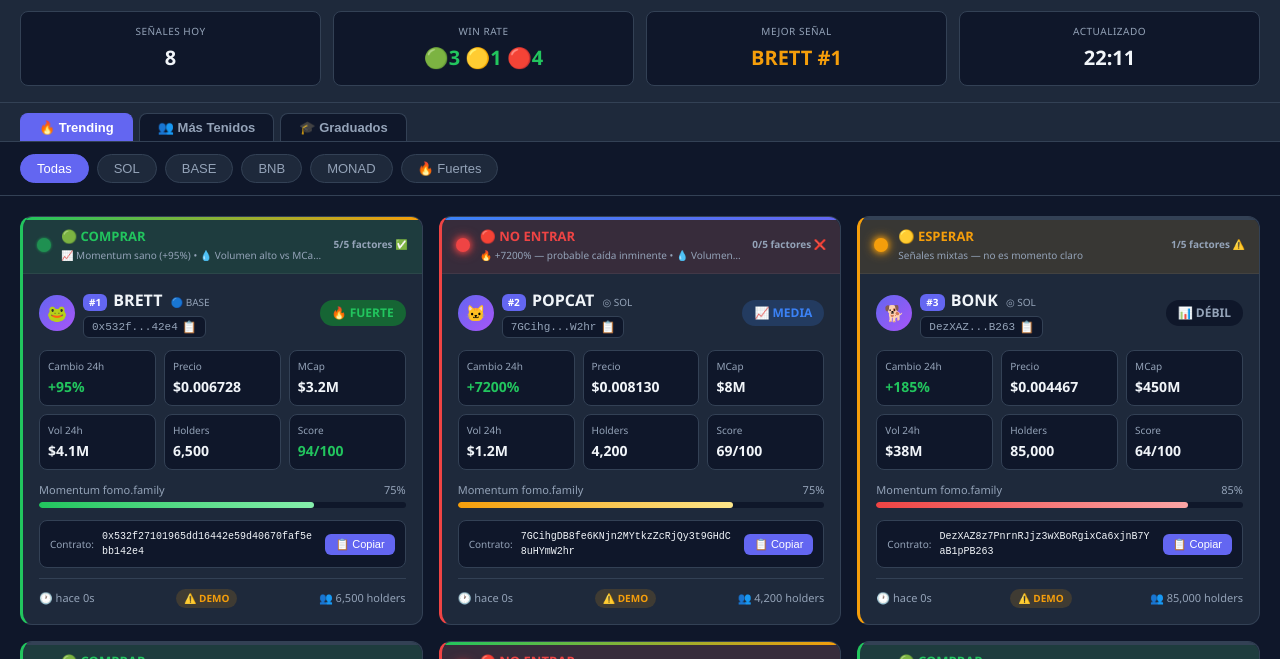
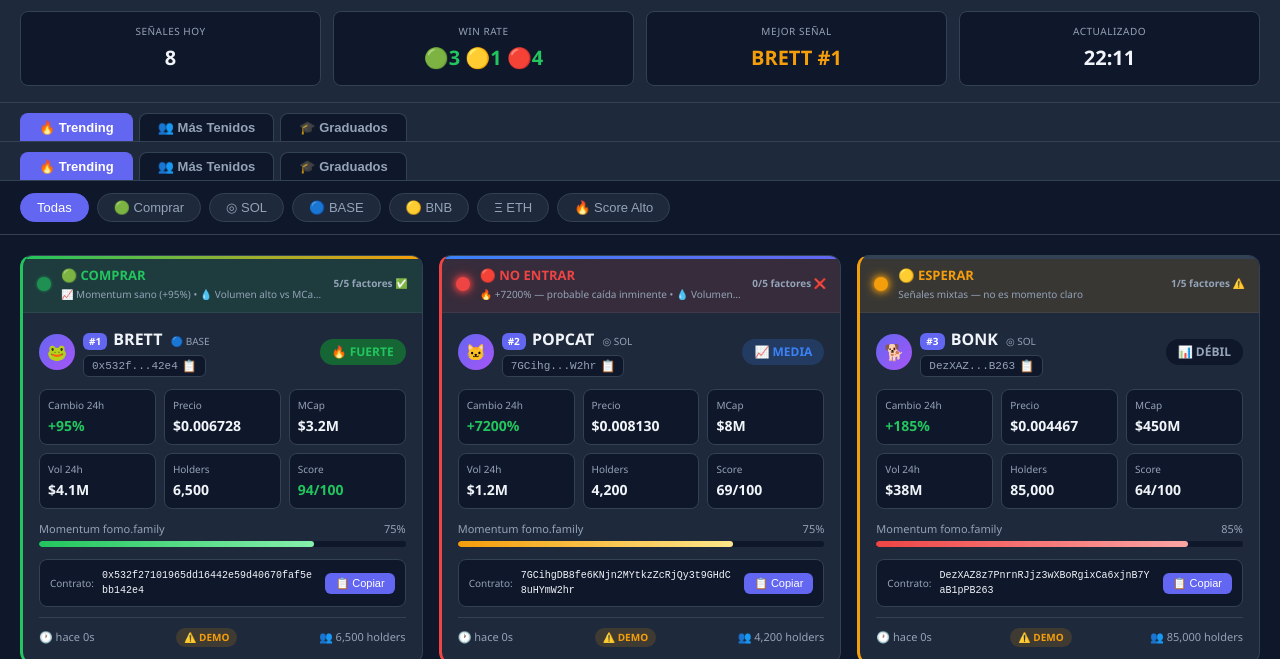
Before and after one commit to walterm74/fomo-signal-pwa, a plain HTML site: page index.html in a window 1280 px wide. Shown: the part 86-745 px from the top of the page. Drawn offline with Linux system fonts and the light colour scheme; no server answers.

Commit message:
Agregar filtro señales compra

```diff
--- a/index.html
+++ b/index.html
@@ -59,14 +59,21 @@
     <button class="tab-btn" data-tab="graduated">🎓 Graduados</button>
   </div>
   <!-- ══════════════ FILTROS ══════════════ -->
-  <section class="filters">
-    <button class="filter-btn active" data-filter="all">Todas</button>
-    <button class="filter-btn" data-filter="SOL">SOL</button>
-    <button class="filter-btn" data-filter="BASE">BASE</button>
-    <button class="filter-btn" data-filter="BNB">BNB</button>
-    <button class="filter-btn" data-filter="MONAD">MONAD</button>
-    <button class="filter-btn" data-filter="strong">🔥 Fuertes</button>
-  </section>
+ <div class="time-tabs">
+  <button class="tab-btn active" data-tab="trending">🔥 Trending</button>
+  <button class="tab-btn" data-tab="mostheld">👥 Más Tenidos</button>
+  <button class="tab-btn" data-tab="graduated">🎓 Graduados</button>
+</div>
+
+<section class="filters">
+  <button class="filter-btn active" data-filter="all">Todas</button>
+  <button class="filter-btn" data-filter="buy">🟢 Comprar</button>
+  <button class="filter-btn" data-filter="SOL">◎ SOL</button>
+  <button class="filter-btn" data-filter="BASE">🔵 BASE</button>
+  <button class="filter-btn" data-filter="BNB">🟡 BNB</button>
+  <button class="filter-btn" data-filter="ETH">Ξ ETH</button>
+  <button class="filter-btn" data-filter="strong">🔥 Score Alto</button>
+</section>
 
   <!-- ══════════════ SEÑALES ══════════════ -->
   <main class="signals-container" id="signalsContainer">
```
